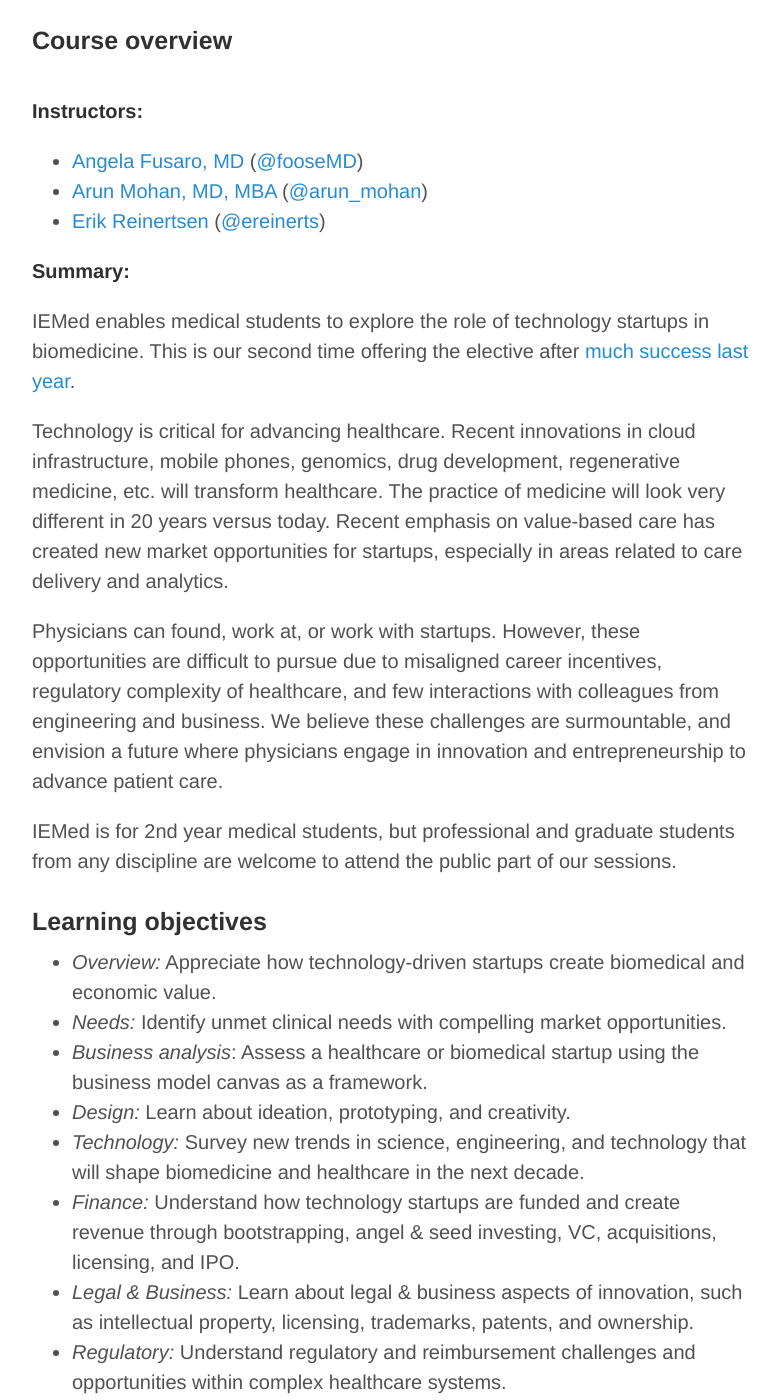
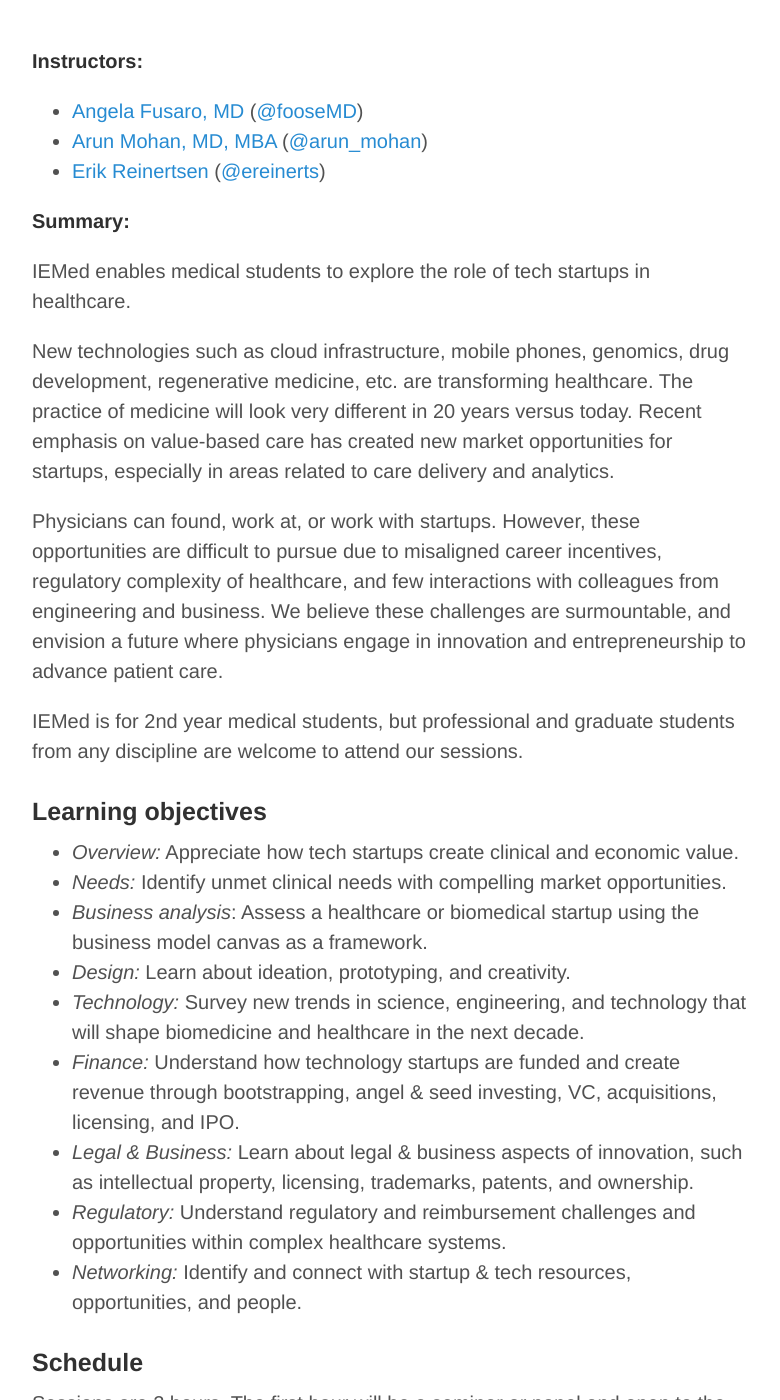
Before and after one commit to erikr/erikr.github.io, a Jekyll site: the page built from iemed.md, in a window 1280 px wide and 1400 px high, scrolled down 558 px. Shown: the whole window, without its empty margins (248-1028 px from the left). Built offline with Jekyll 4.4.1, drawn with Linux system fonts in a browser that asks for light colours; nearby versions of some CDN libraries; some of the changed text lies outside the part shown.

Commit message:
revised schedule

```diff
--- a/iemed.md
+++ b/iemed.md
@@ -5,8 +5,6 @@ title: "IEMed 2015"
 ---
 
 Welcome to "Innovation and Entrepreneurship in Medicine" (IEMed), an M2 elective course offered 8/21 - 11/15 at Emory University School of Medicine.
-
-*This course is still under construction and will be updated periodically.*
 
 ###Table of Contents
 
@@ -30,19 +28,19 @@ Welcome to "Innovation and Entrepreneurship in Medicine" (IEMed), an M2 elective
 
 **Summary:**
 
-IEMed enables medical students to explore the role of technology startups in biomedicine. This is our second time offering the elective after [much success last year](#feedback).
+IEMed enables medical students to explore the role of tech startups in healthcare.
 
-Technology is critical for advancing healthcare. Recent innovations in cloud infrastructure, mobile phones, genomics, drug development, regenerative medicine, etc. will transform healthcare. The practice of medicine will look very different in 20 years versus today. Recent emphasis on value-based care has created new market opportunities for startups, especially in areas related to care delivery and analytics.
+New technologies such as cloud infrastructure, mobile phones, genomics, drug development, regenerative medicine, etc. are transforming healthcare. The practice of medicine will look very different in 20 years versus today. Recent emphasis on value-based care has created new market opportunities for startups, especially in areas related to care delivery and analytics.
 
 Physicians can found, work at, or work with startups. However, these opportunities are difficult to pursue due to misaligned career incentives, regulatory complexity of healthcare, and few interactions with colleagues from engineering and business. We believe these challenges are surmountable, and envision a future where physicians engage in innovation and entrepreneurship to advance patient care.
 
-IEMed is for 2nd year medical students, but professional and graduate students from any discipline are welcome to attend the public part of our sessions.
+IEMed is for 2nd year medical students, but professional and graduate students from any discipline are welcome to attend our sessions.
 
 <a name="los"></a>
 
 ###Learning objectives
 
-+ *Overview:* Appreciate how technology-driven startups create biomedical and economic value.
++ *Overview:* Appreciate how tech startups create clinical and economic value.
 + *Needs:* Identify unmet clinical needs with compelling market opportunities.
 + *Business analysis*: Assess a healthcare or biomedical startup using the business model canvas as a framework.
 + *Design:* Learn about ideation, prototyping, and creativity.
```
Also changed, not shown: other parts of iemed.md (+8 -7 lines).
